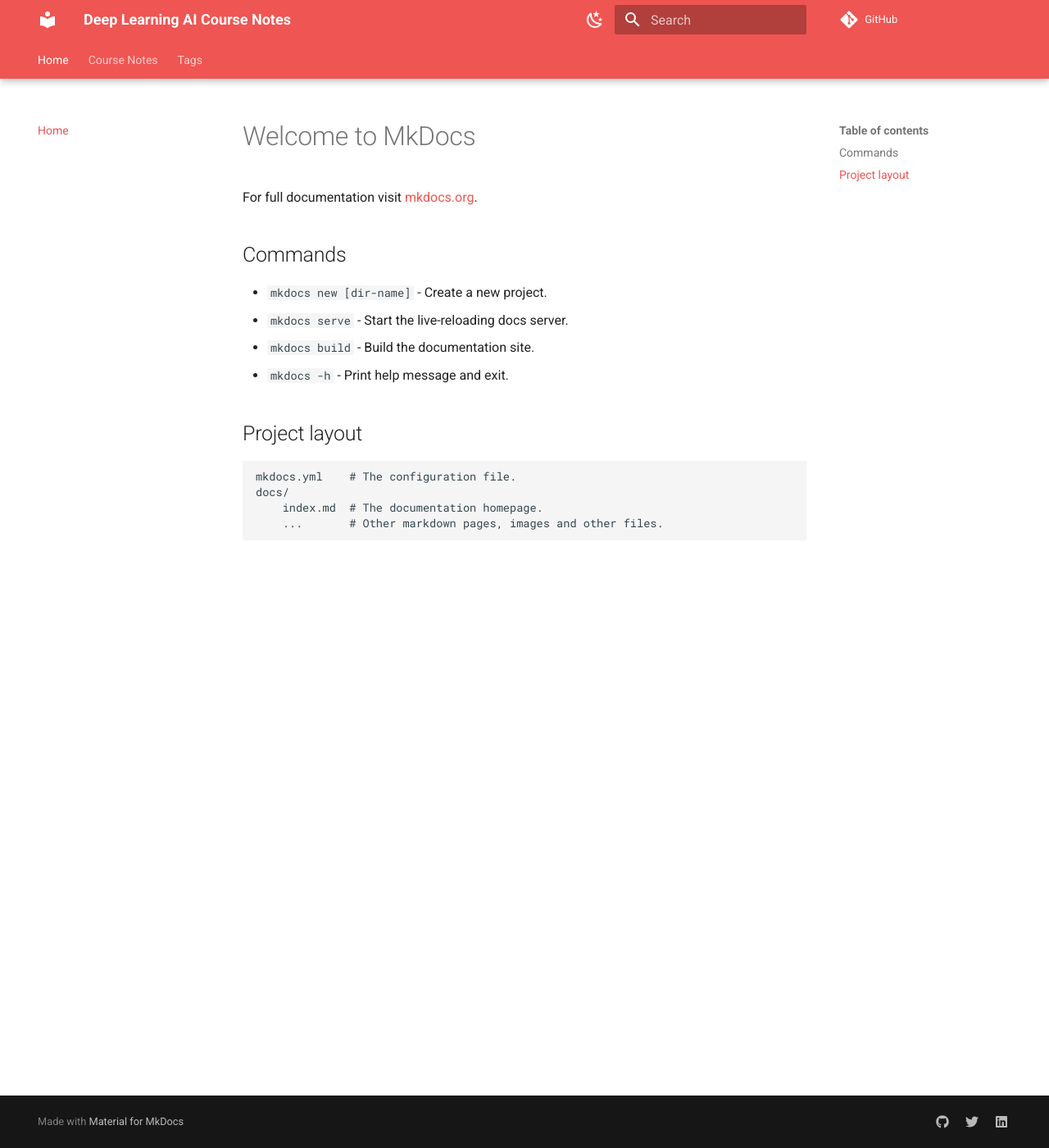
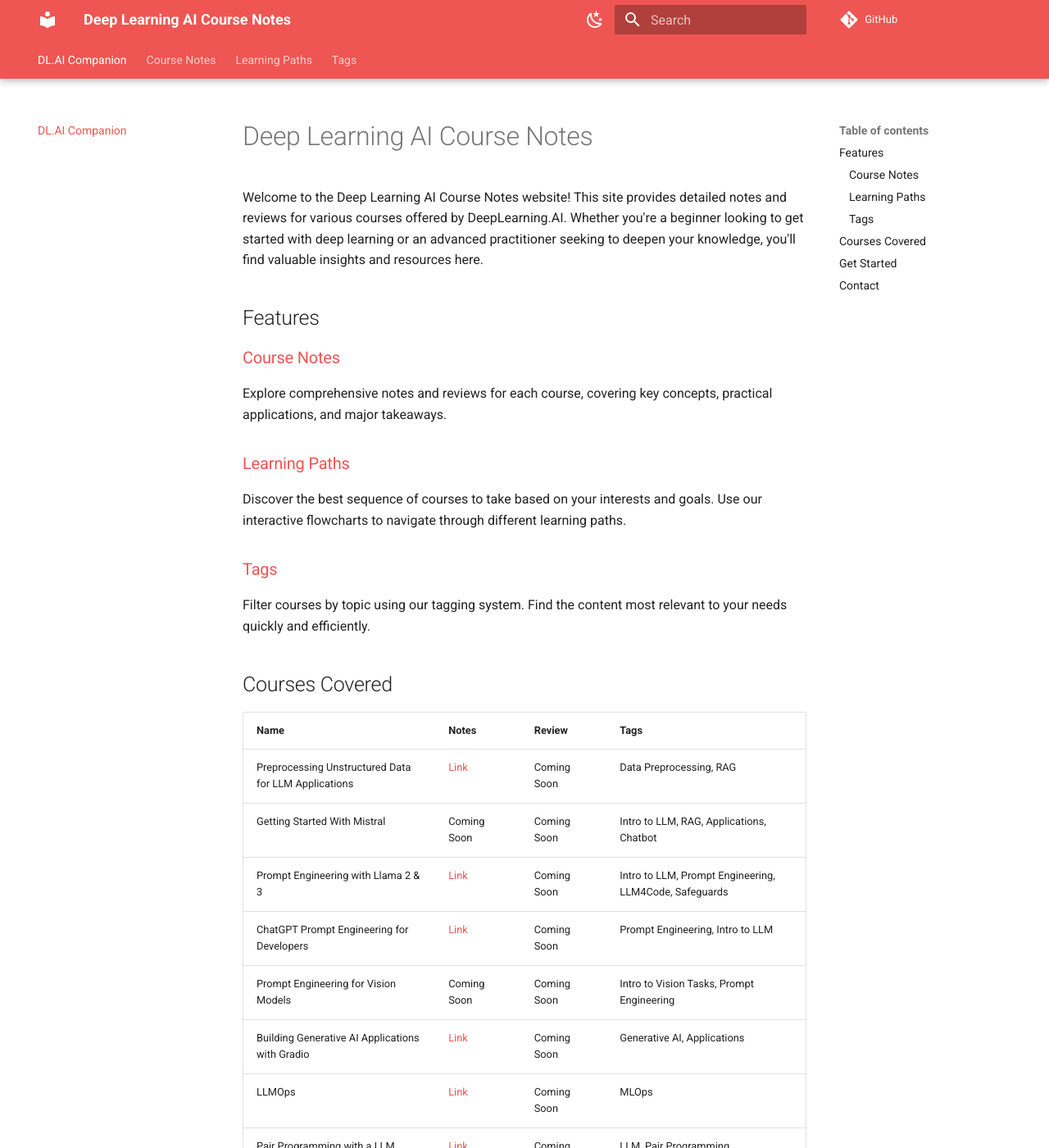
Before and after one commit to sshkhr/dlai-companion, an MkDocs documentation site: the page built from docs/index.md, in a window 1280 px wide and 1400 px high. Shown: the whole window at 82% size. Built offline with MkDocs 1.6.1 and Material for MkDocs 9.7.7, drawn with Linux system fonts in a browser that asks for light colours; comment, search, counter and statistics services are not loaded; some of the changed text lies outside the part shown.

Commit message:
Feat: Added butterfly diagrams support. Updated homepage. Added placeholder learning path.

```diff
--- a/docs/index.md
+++ b/docs/index.md
@@ -1,17 +1,40 @@
-# Welcome to MkDocs
+# Deep Learning AI Course Notes
 
-For full documentation visit [mkdocs.org](https://www.mkdocs.org).
+Welcome to the Deep Learning AI Course Notes website! This site provides detailed notes and reviews for various courses offered by DeepLearning.AI. Whether you're a beginner looking to get started with deep learning or an advanced practitioner seeking to deepen your knowledge, you'll find valuable insights and resources here.
 
-## Commands
+## Features
 
-* `mkdocs new [dir-name]` - Create a new project.
-* `mkdocs serve` - Start the live-reloading docs server.
-* `mkdocs build` - Build the documentation site.
-* `mkdocs -h` - Print help message and exit.
+### [Course Notes](Course Notes)
+Explore comprehensive notes and reviews for each course, covering key concepts, practical applications, and major takeaways.
 
-## Project layout
+### [Learning Paths](learning_paths)
+Discover the best sequence of courses to take based on your interests and goals. Use our interactive flowcharts to navigate through different learning paths.
 
-    mkdocs.yml    # The configuration file.
-    docs/
-        index.md  # The documentation homepage.
-        ...       # Other markdown pages, images and other files.
+### [Tags](Tags)
+Filter courses by topic using our tagging system. Find the content most relevant to your needs quickly and efficiently.
+
+## Courses Covered
+
+| Name                                                | Notes                                                                                          | Review     | Tags                                  |
+|-----------------------------------------------------|------------------------------------------------------------------------------------------------|------------|---------------------------------------|
+| Preprocessing Unstructured Data for LLM Applications| [Link](notes/preprocessing-unstructured-data-for-llm-applications.md)                          | Coming Soon| Data Preprocessing, RAG              |
+| Getting Started With Mistral                        | Coming Soon                                                                                     | Coming Soon| Intro to LLM, RAG, Applications, Chatbot|
+| Prompt Engineering with Llama 2 & 3                 | [Link](notes/prompt-engineering-with-llama-2&3.md)                                             | Coming Soon| Intro to LLM, Prompt Engineering, LLM4Code, Safeguards |
+| ChatGPT Prompt Engineering for Developers           | [Link](notes/chat-gpt-prompt-engineering-for-developers.md)                                     | Coming Soon| Prompt Engineering, Intro to LLM      |
+| Prompt Engineering for Vision Models                | Coming Soon                                                                                     | Coming Soon| Intro to Vision Tasks, Prompt Engineering |
+| Building Generative AI Applications with Gradio     | [Link](notes/building-generative-ai-applications-with-gradio.md)                                | Coming Soon| Generative AI, Applications           |
+| LLMOps                                              | [Link](notes/llmops.md)                                                                         | Coming Soon| MLOps                                 |
+| Pair Programming with a LLM                         | [Link](notes/pair-programming-with-a-llm.md)                                                    | Coming Soon| LLM, Pair Programming                 |
+| Understanding and Applying Text Embeddings          | [Link](notes/understanding-and-applying-text-embeddings.md)                                     | Coming Soon| Text Embeddings                       |
+
+## Get Started
+To get started, select a course from the [Course Notes](notes/) section or choose a learning path from the [Learning Paths](learning_paths/) section to find the best sequence of courses for your interests.
+
+## Contact
+If you have any questions, suggestions, or feedback, feel free to reach out:
+
+- GitHub: [sshkhr](https://github.com/sshkhr)
+- Twitter: [@sshkhr16](https://twitter.com/sshkhr16)
+- LinkedIn: [Shashank Shekhar](https://www.linkedin.com/in/sshkhr/)
+
+Happy Learning!
--- a/mkdocs.yml
+++ b/mkdocs.yml
@@ -33,19 +33,20 @@
       semantic-search: fontawesome/solid/magnifying-glass
       vector-emebddings: fontawesome/solid/bars
       mlops: fontawesome/solid/gears
+      rag: fontawesome/solid/repeat
 
 nav:
-  - Home: index.md
+  - DL.AI Companion: index.md
   - Course Notes:
-    - Data Preprocessing:
-      - Preprocessing Unstructured Data for LLM Applications: notes/preprocessing-unstructured-data-for-llm-applications.md
-    - LLMOps:
-      - LLMOps: notes/llmops.md
+    - Preprocessing Unstructured Data for LLM Applications: notes/preprocessing-unstructured-data-for-llm-applications.md
+    - LLMOps: notes/llmops.md
     - Building Generative AI Applications with Gradio: notes/building-generative-ai-applications-with-gradio.md
     - Chat GPT Prompt Engineering for Developers: notes/chat-gpt-prompt-engineering-for-developers.md
     - Pair Programming with a LLM: notes/pair-programming-with-a-llm.md
     - Prompt Engineering with Llama 2&3: notes/prompt-engineering-with-llama-2&3.md
     - Understanding and Applying Text Embeddings: notes/understanding-and-applying-text-embeddings.md
+  - Learning Paths:
+    - How To - Build a Basic RAG: learning_paths/build-a-basic-rag.md
 
   - Tags: tags.md
 
@@ -58,6 +59,11 @@
       permalink: true
   - tables
   - admonition
+  - pymdownx.superfences:
+      custom_fences:
+        - name: mermaid
+          class: mermaid
+          format: !!python/name:pymdownx.superfences.fence_code_format
 
 plugins:
   - search
@@ -72,6 +78,8 @@
     Semantic Search: semantic-search
     Vector Embeddings: vector-embeddings
     MLOps: mlops
+    RAG: rag
+
 
   social:
     - icon: fontawesome/brands/github
@@ -80,3 +88,5 @@
       link: https://twitter.com/sshkhr16
     - icon: fontawesome/brands/linkedin
       link: https://www.linkedin.com/in/sshkhr/
+
+copyright: Copyright &copy; 2024 Shashank Shekhar
```
Also changed, not shown: docs/learning_paths/build-a-basic-rag.md (added, +20 -0 lines).
